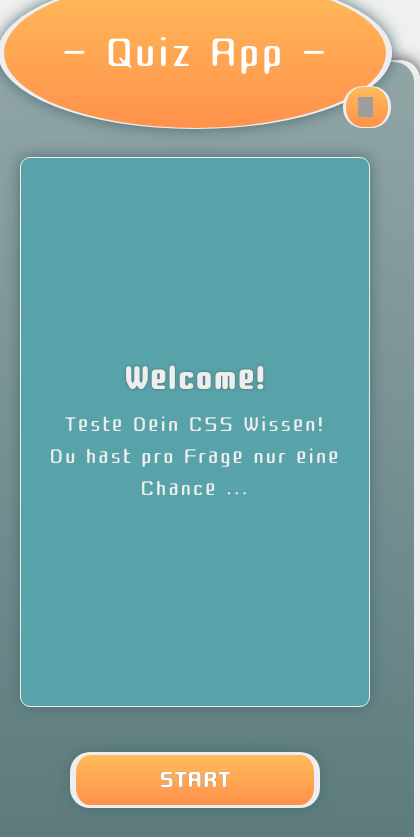
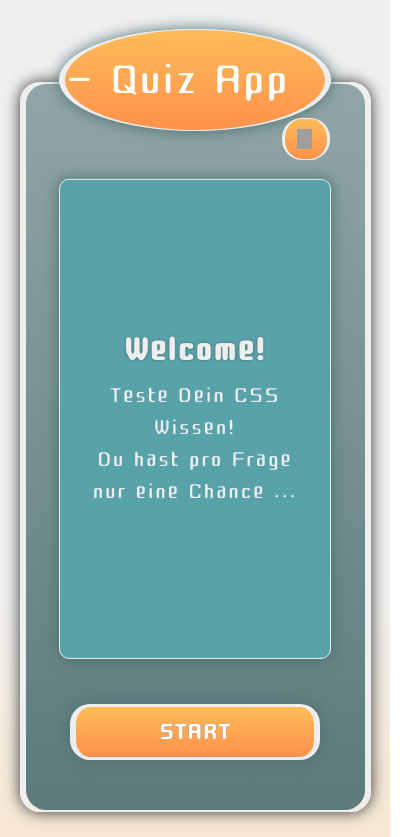
Before and after one commit to quarxz/quizapp, a React (Vite) app: page / in a window 390 px wide. Shown: the top 837 px of the page, 420 px wide, since content can reach past the window. Built offline with nearby package versions, Linux system fonts and the light colour scheme; grey boxes are pictures that could not be loaded.

Commit message:
add responsiveness

```diff
--- a/src/App.module.css
+++ b/src/App.module.css
@@ -145,6 +145,34 @@
   border-bottom: 1px dashed #ff914b; */
 }
 
+/* Pixel 7 und alle anderen :-) */
+@media screen and (min-width: 300px) and (max-height: 960px) {
+  body {
+    border: 3px solid transparent;
+  }
+  .headline-background {
+    width: 80%;
+    padding: 50px 0 50px 0;
+    margin-top: -25px;
+  }
+  .btn-mute {
+    right: -5px;
+    bottom: -30px;
+  }
+  .board {
+    width: 450px;
+    width: 90vw;
+
+    min-height: 730px;
+    max-height: 730px;
+
+    margin: 50vh auto 0;
+    transform: translateY(-47%);
+
+    padding: 95px 0 20px;
+  }
+}
+
 @media screen and (min-width: 480px) and (max-height: 1080px) {
   body {
     border: 3px solid transparent;
```
